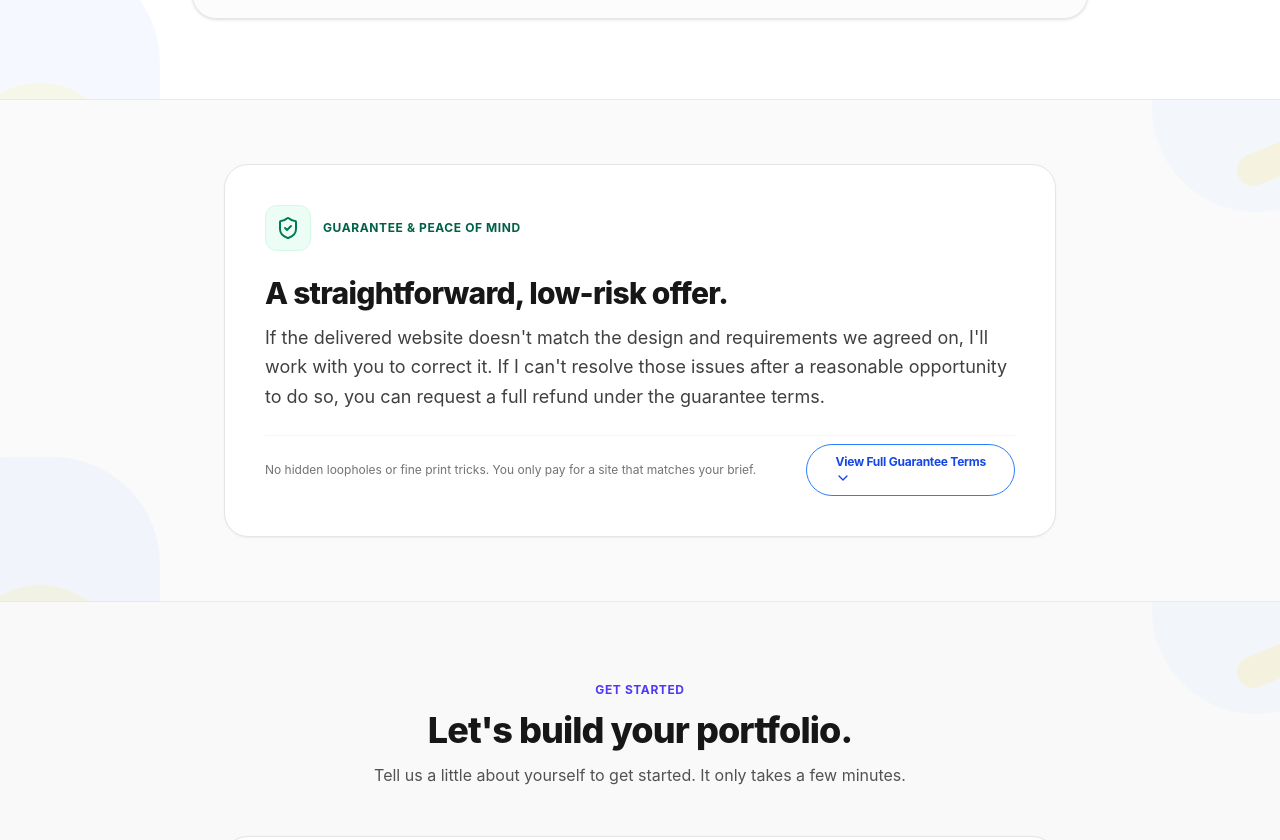
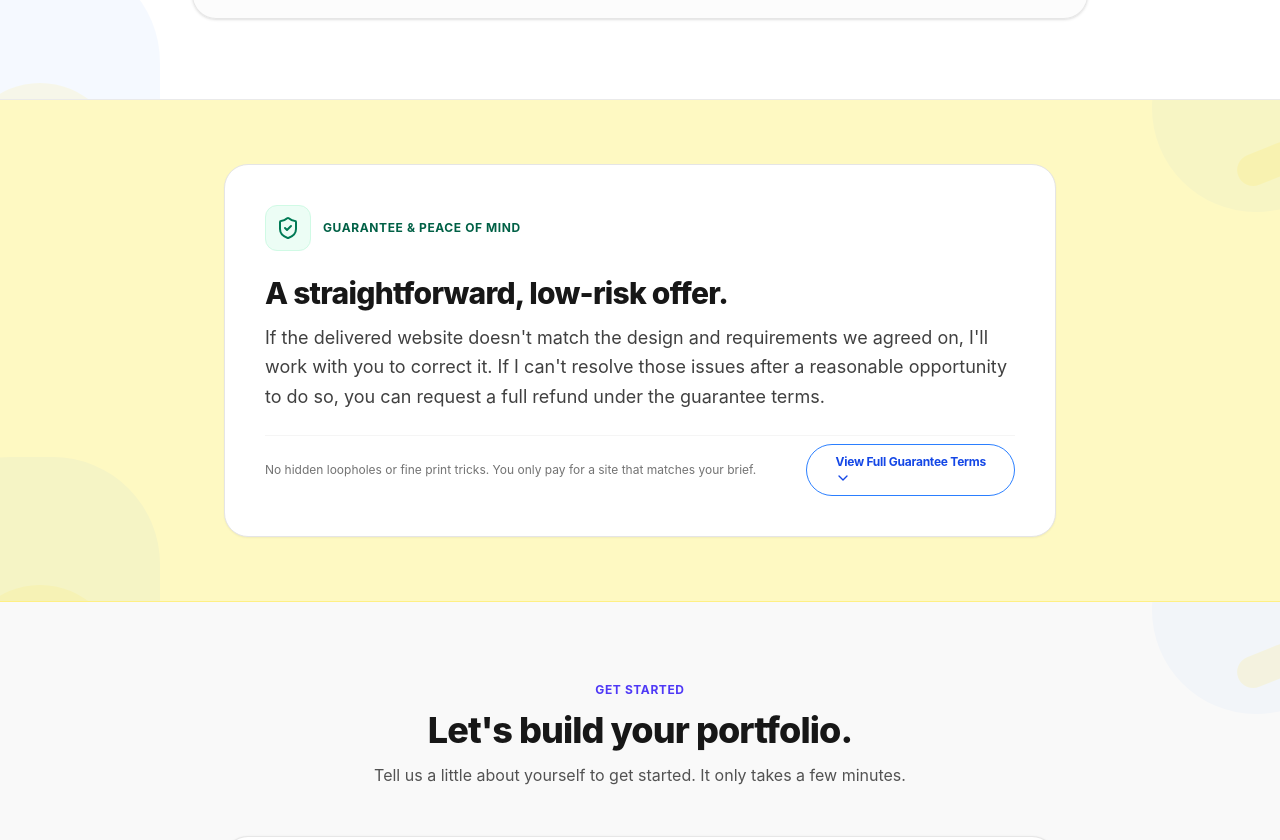
Before and after one commit to codeWithJomo/portfolio-campaign-marketing-website, a React (Vite) app: page / in a window 1280 px wide. Shown: the part 3810-4650 px from the top of the page. Built offline with nearby package versions, Linux system fonts and the light colour scheme; a web font is replaced by a local one.

Commit message:
guarantee section: background to yellow

```diff
--- a/src/components/GuaranteeSection.tsx
+++ b/src/components/GuaranteeSection.tsx
@@ -7,7 +7,7 @@ export const GuaranteeSection: React.FC = () => {
   const [showFullTerms, setShowFullTerms] = useState(false);
 
   return (
-    <section className="relative isolate overflow-hidden py-16 bg-neutral-50/60 border-b border-neutral-200/80">
+    <section className="relative isolate overflow-hidden py-16 bg-yellow-100 border-b border-yellow-200">
       <SectionDecorations className="-z-10" />
       <div className="mx-auto max-w-4xl px-4 sm:px-6 lg:px-8">
 
```
